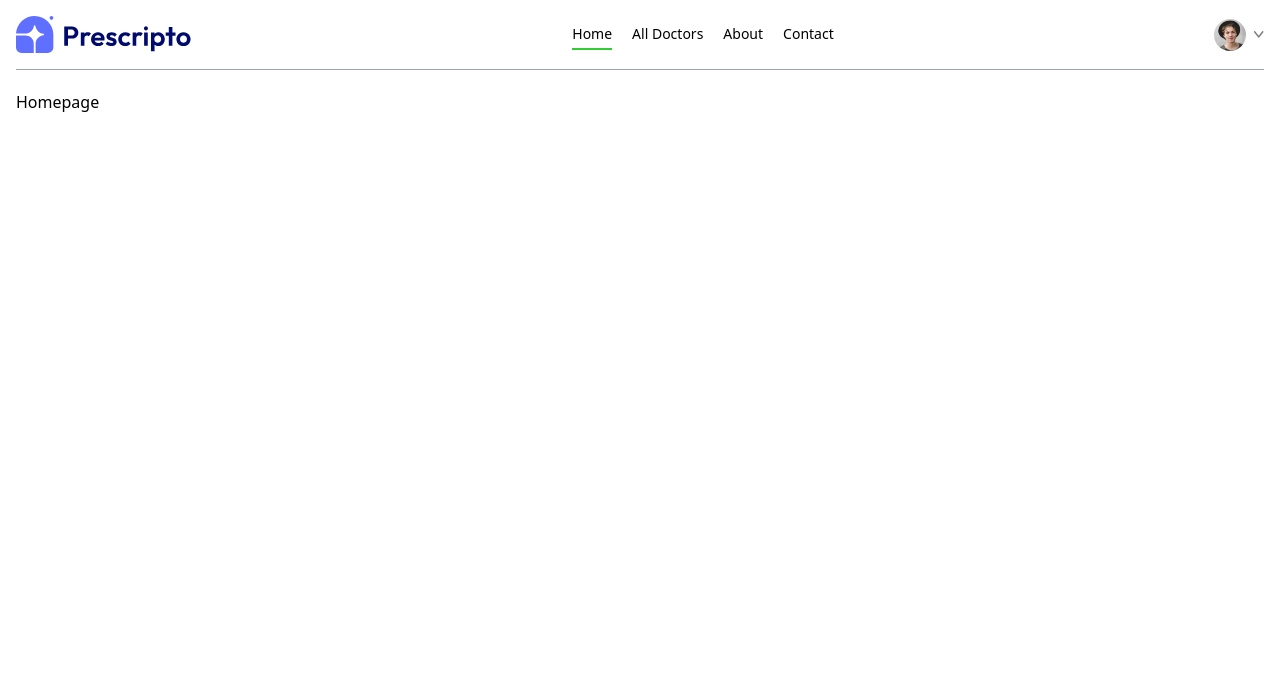
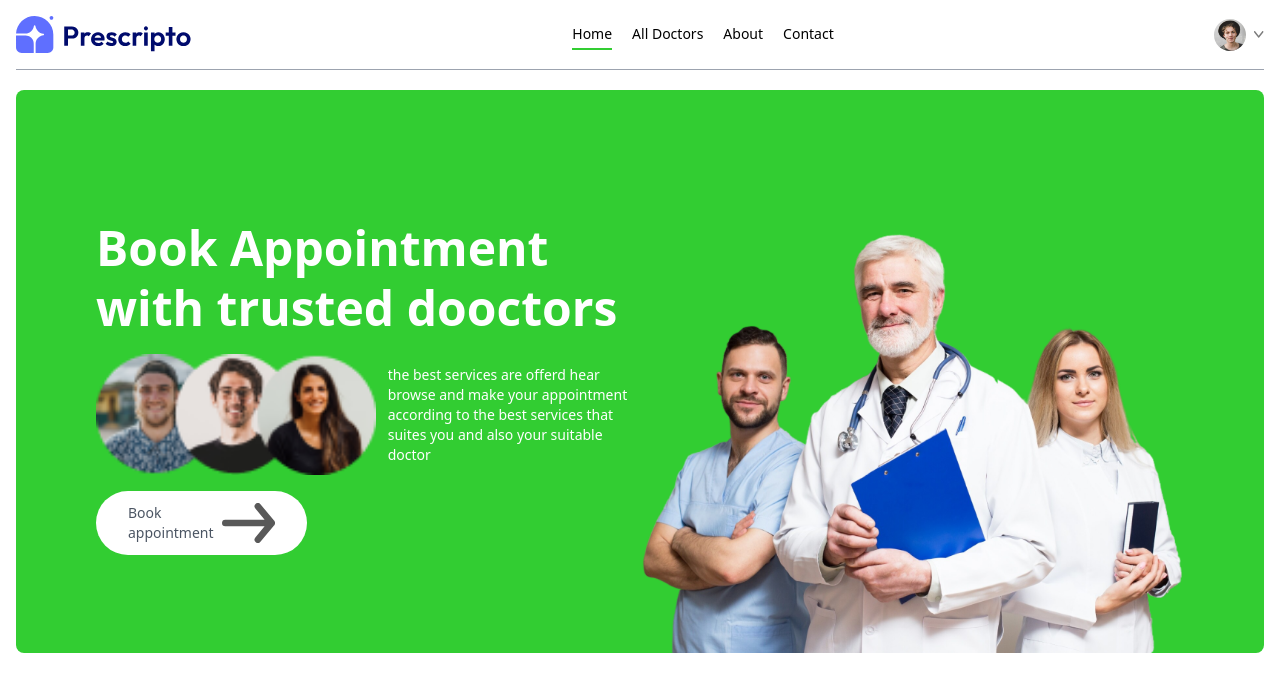
Before and after one commit to meshackkiplimo/Gateway, a React (Vite) app in the folder frontend/: page / in a window 1280 px wide. Shown: the top 692 px of the page. Built offline with nearby package versions, Linux system fonts and the light colour scheme.

Commit message:
header section

```diff
--- /dev/null
+++ b/frontend/src/components/Header.jsx
@@ -0,0 +1,54 @@
+import React from "react";
+import { assets } from "../assets/assets";
+import Appointment from "./../pages/Appointment";
+
+const Header = () => {
+  return (
+    <div className="flex flex-col md:flex-row flex-wrap bg-primary rounded-lg px-6 md:px-10 lg:px-20">
+      {/* left side */}
+      <div className="md:w-1/2  flex flex-col items-start justify-center gap-4 py-10 m-auto md:py-[10vw] md:mb-[-30px]">
+        <p className="text-3xl md:text-4xl lg:text-5xl font-semibold text-white leading-tight md:leading-tight lg:leading-tight">
+          Book Appointment
+          <br />
+          with trusted dooctors
+        </p>
+        <div className="flex flex-col md:flex-row items-center gap-3 text-white text-sm font-light">
+          <img
+            className="w-28"
+            src={assets.group_profiles}
+            alt="logo"
+            style={{ width: "100%" }}
+          />
+          <p>
+            the best services are offerd hear browse and make your appointment{" "}
+            <br className="hidden sm:block" />
+            according to the best services that suites you and also your
+            suitable doctor
+          </p>
+        </div>
+        <a
+          href="#speciality"
+          className="flex items-center gap-2 bg-white px-8 py-3 rounded-full text-gray-600 text-sm m-auto md:m-0 hover:scale-105 transition-all duration-300"
+        >
+          Book appointment
+          <img
+            className="w-3"
+            src={assets.arrow_icon}
+            alt="book_appointment"
+            style={{ width: "100%" }}
+          />
+        </a>
+      </div>
+
+      {/* right side */}
+      <div className="md:w-1/2 relative">
+        <img
+          className="w-full md:absolute bottom-0 h-auto rounded-lg"
+          src={assets.header_img}
+        />
+      </div>
+    </div>
+  );
+};
+
+export default Header;
--- a/frontend/src/pages/Home.jsx
+++ b/frontend/src/pages/Home.jsx
@@ -1,10 +1,11 @@
 // eslint-disable-next-line no-unused-vars
 import React from 'react'
+import Header from '../components/Header'
 
 const Home = () => {
   return (
     <div>
-        Homepage
+       <Header/>
 
     </div>
   )
```
